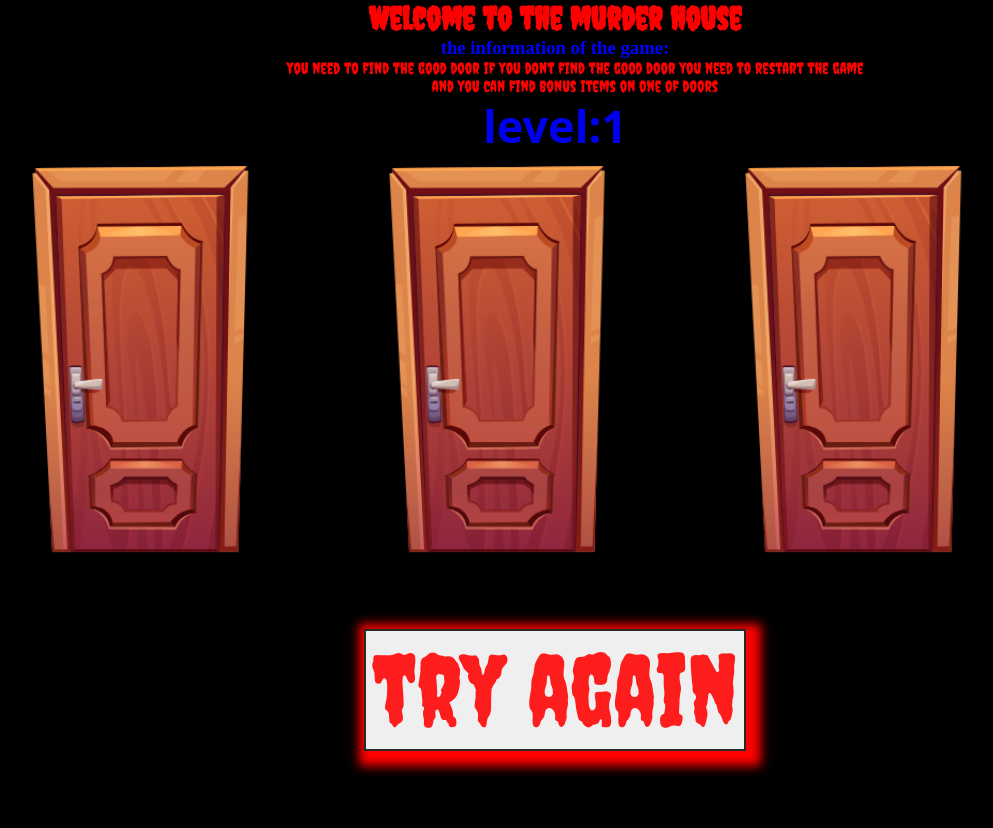
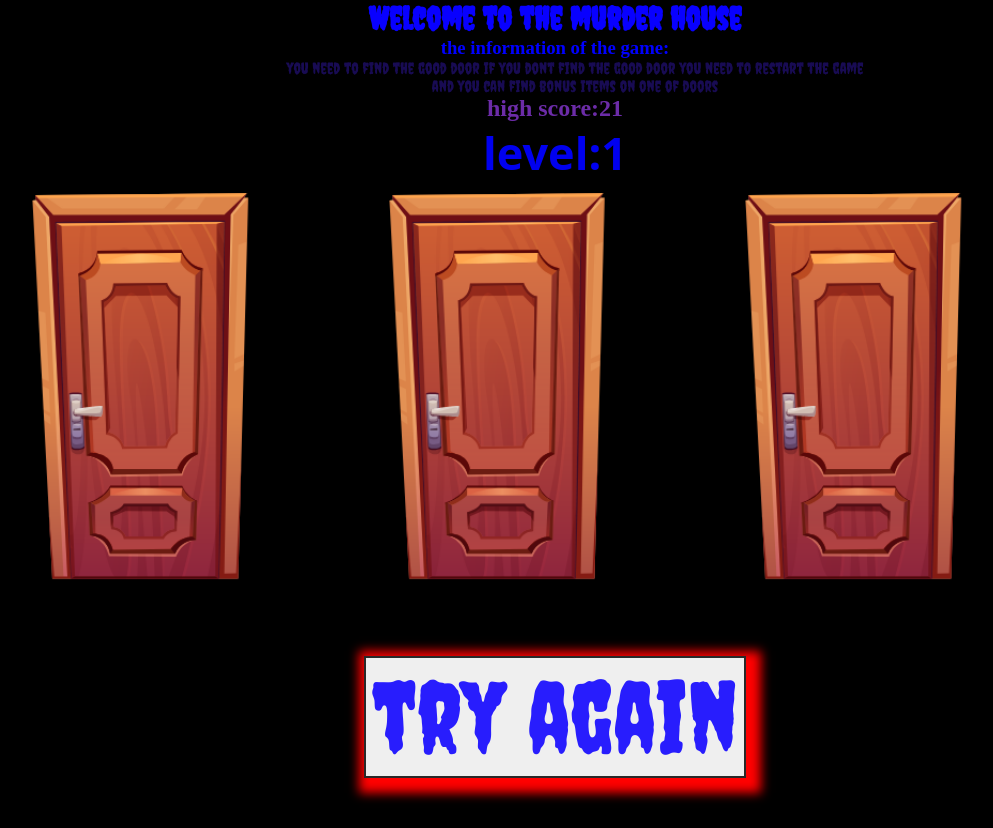
Before and after one commit to MaximYushtein/doorghost, a plain HTML site: page index.html in a window 1280 px wide. Shown: the whole page, without its empty margins (85-1078 px from the left). Before the commit the page ends 801 px from the top, so only its background shows below. Drawn offline with Linux system fonts and the light colour scheme; a web font is replaced by a local one.

Commit message:
Add files via upload

```diff
--- a/index.html
+++ b/index.html
@@ -9,9 +9,8 @@
     <meta charset="UTF-8">
     <link rel="stylesheet" href="style.css">
     <link rel="preconnect" href="https://fonts.googleapis.com">
-<link rel="preconnect" href="https://fonts.gstatic.com" crossorigin>
-<link href="https://fonts.googleapis.com/css2?family=Creepster&family=Jolly+Lodger&display=swap" rel="stylesheet">
-
+    <link rel="preconnect" href="https://fonts.gstatic.com" crossorigin>
+    <link href="https://fonts.googleapis.com/css2?family=Creepster&family=Jolly+Lodger&display=swap" rel="stylesheet">
 </head>
 
 <body>
@@ -22,12 +21,12 @@
         </li>
         <li>and you can find bonus items on one of doors</li>
     </ol>
-    <h4 class="levelup" >level:1</h4>
+    <h2 id="score">high score:21</h2>
+    <h4 class="levelup">level:1</h4>
     <div>
         <img class="door" src="door0.png" alt="">
         <img class="door" src="door0.png" alt="">
         <img class="door" src="door0.png" alt="">
-
     </div>
     <!-- type="button" нужен для того, чтобы при нажатии на кнопку не обновлялась страница -->
     <button id="again" type="button">try again</button>
@@ -35,4 +34,3 @@
 </body>
 
 </html>
-<!-- find door,monster images  -->
--- a/script.js
+++ b/script.js
@@ -1,17 +1,18 @@
 let doors = document.getElementsByClassName("door")
 let level = document.getElementsByClassName("levelup")[0]
 let win = 1
+let score =document.getElementById("score")
 let again = document.getElementById("again")
 let randomNumber = Math.floor(Math.random() * 3)
 for (let i = 0; i < 3; i = i + 1) {
     doors[i].onclick = function (event) {
-        console.log(i);
         for (let j = 0; j < 3; j = j + 1) {
             // pointer-events: none блокирует двери, чтобы игрок не мог открывать больше одной двер
             doors[j].style.pointerEvents = ("none")
         }
         if (randomNumber == i) {
             doors[i].src = "door" + 2 + ".png"
+            score.innerHTML = "High score:" +win
         }
         else {
             randomNumber = Math.floor(Math.random() * 3)
@@ -33,17 +34,12 @@ again.onclick = function (event) {
     for (let k = 0; k < 3; k = k + 1) {
         doors[k].style.pointerEvents = ("auto")
         doors[k].src = "door0.png"
-
     }
     win = 1
     level.innerHTML = "level:" + win
-    console.log("try again");
-
 }
-
 function highlight() {
     setTimeout(() => {
-
         let door = doors[randomNumber]
         door.classList.add("light")
 
@@ -51,9 +47,5 @@ function highlight() {
             door.classList.remove("light")
         }, 500)
     }, Math.floor(Math.random() * 20000))
-
 }
 highlight()
-
-// Если нажать на try again, то уровень обнуляется
-// Поменять цвет у тега h3. Сейчас его не видно
--- a/style.css
+++ b/style.css
@@ -1,47 +1,48 @@
-*{
+* {
   margin: 0;
-
 }
 ::selection {
   background-color: transparent;
 }
-h1{
+h1 {
   font-family: "Creepster", system-ui;
-    color: rgb(255, 0, 0);
+  color: rgb(8, 0, 255);
   text-align: center;
 }
-button{
+button {
   font-family: "Creepster", system-ui;
-    box-shadow:5px 5px 10px 10px red ;
-     font-size:99px ;
+  box-shadow: 5px 5px 10px 10px red;
+  font-size: 99px;
   display: block;
-     margin:50px auto;
+  margin: 50px auto;
   border: 2px solid rgba(0, 0, 0, 0.827);
-     color:rgba(255, 0, 0, 0.88);
+  color: rgba(13, 0, 255, 0.88);
 }
-body{
+body {
   background-color: black;
   text-align: center;
 }
-li{
+li {
   font-family: "Creepster", system-ui;
-    color: rgb(255, 0, 0);
+  color: rgb(24, 11, 83);
   text-align: center;
-    list-style:none ;
+  list-style: none;
 }
-img{
+img {
   width: 26%;
   margin: 10px;
-
 }
-h4{
-  color:rgba(0, 0, 255, 0.936);
+h2 {
+  color: rgba(129, 53, 200, 0.839);
+}
+h4 {
+  color: rgba(0, 0, 255, 0.936);
   font-family: "Jolly Lodger", system-ui;
-  font-size: 45px ;
+  font-size: 45px;
 }
-.light{
- filter: drop-shadow(10px 10px 30px green );
+.light {
+  filter: drop-shadow(10px 10px 30px green);
 }
-h3{
+h3 {
   color: blue;
 }
```
Lines whose indentation alone changed are shown as unchanged.
